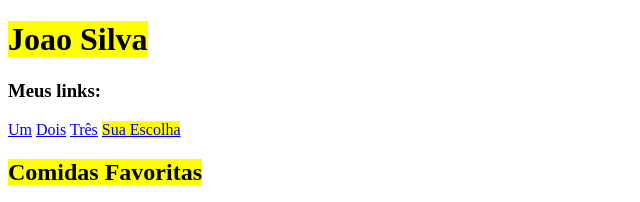
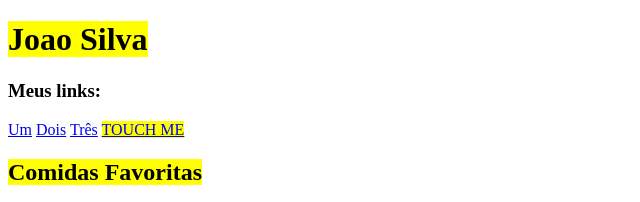
Before and after one commit to Joao-Reis-Silva/WebDev, a plain HTML site: page index.html in a window 1280 px wide. Shown: the top 202 px of the page, 0-640 px from the left. Drawn offline with Linux system fonts and the light colour scheme.

Commit message:
Update index.html

```diff
--- a/index.html
+++ b/index.html
@@ -12,7 +12,7 @@
 				<a href="https://joao-reis-silva.github.io/WebDev/">Um</a>
 				<a href="https://joao-reis-silva.github.io/WebDev/">Dois</a>
 				<a href="https://joao-reis-silva.github.io/WebDev/">Três</a>
-				<span style="background-color: #FFFF00"><a href="https://github.com/Joao-Reis-Silva">Sua Escolha</a></span>
+				<span style="background-color: #FFFF00"><a href="https://youtu.be/DdOEpfypWQA">TOUCH ME</a></span>
 
 			</nav>
 		</header>
```
